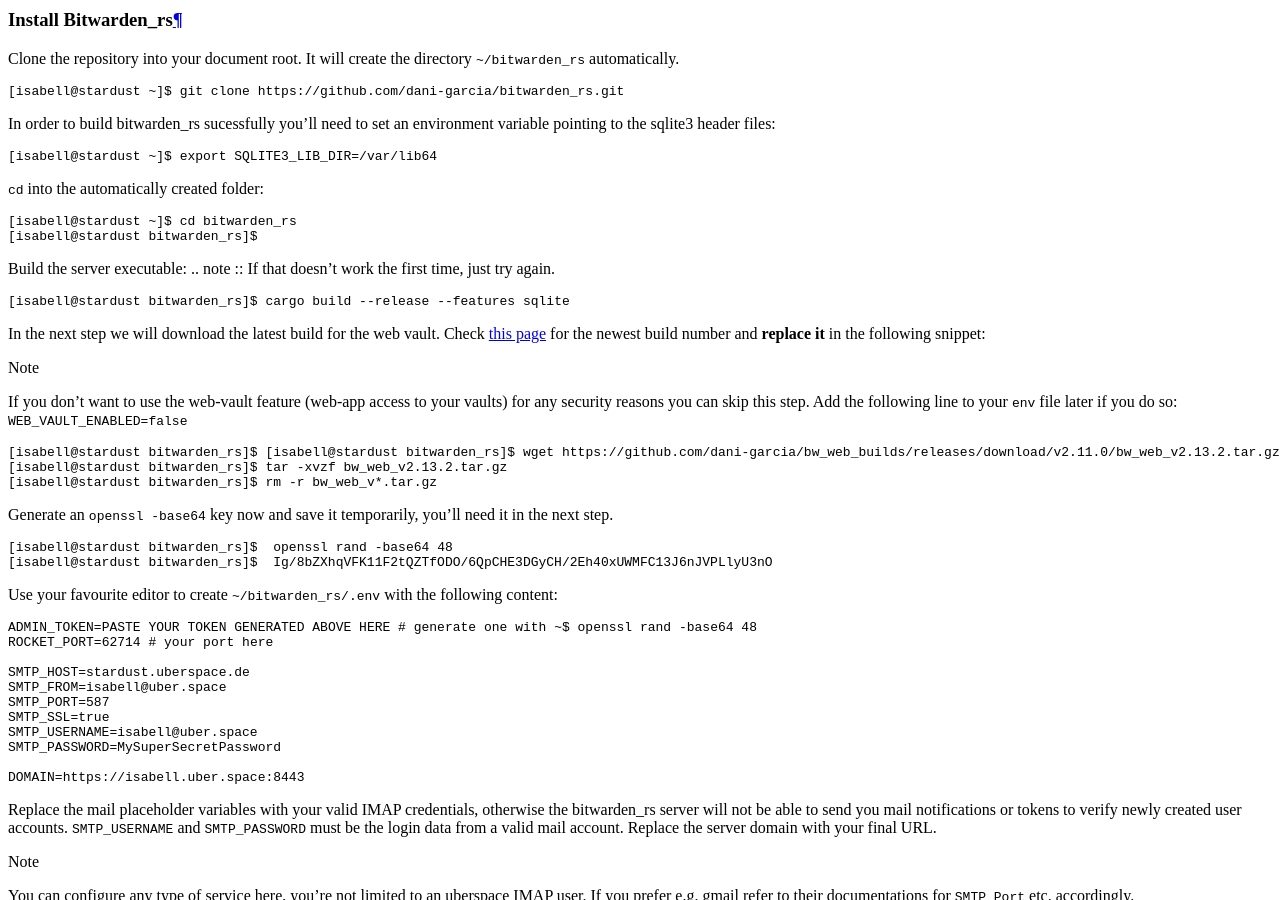
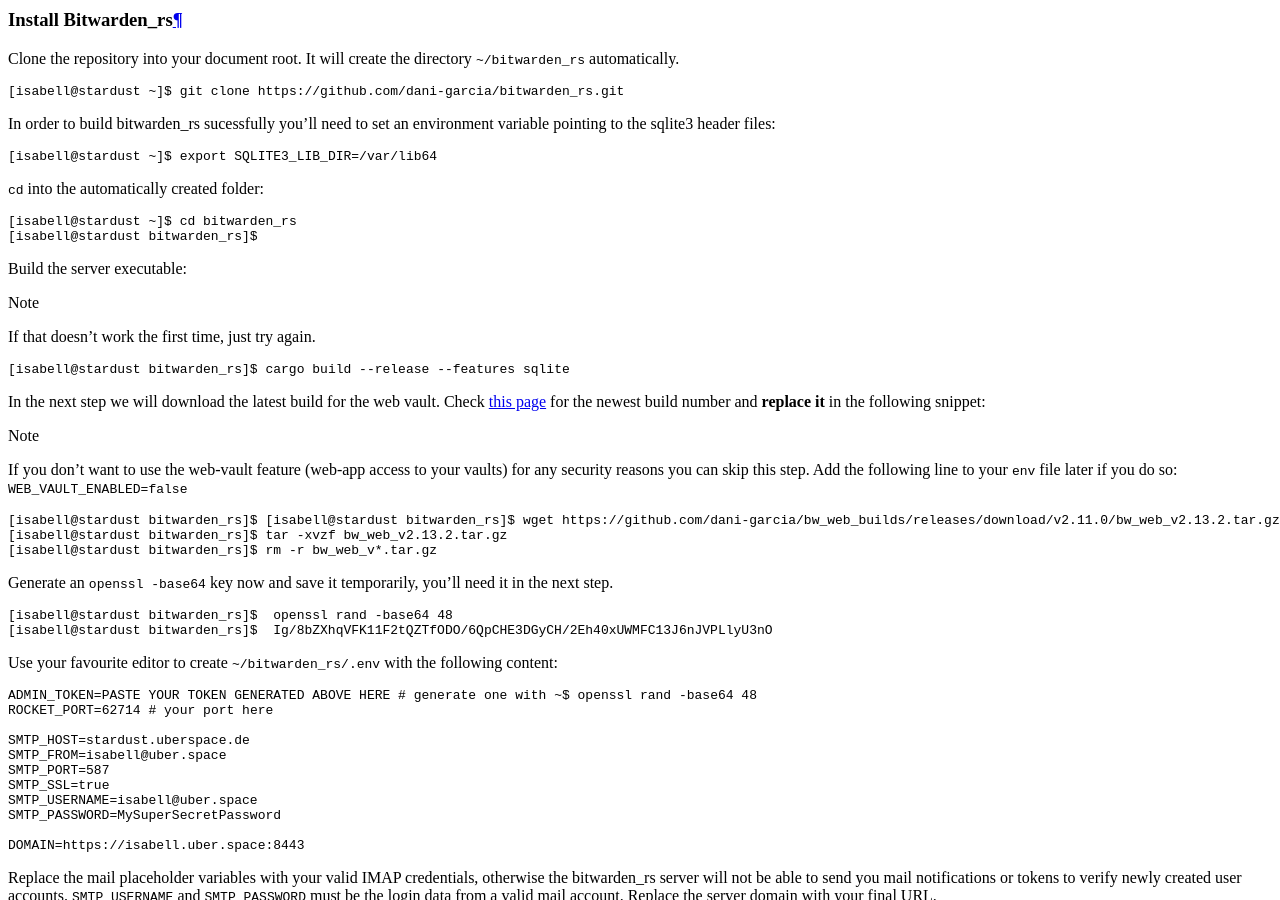
Before and after one commit to Uberspace/lab, a Sphinx documentation site: the page built from source/guide_bitwarden.rst, in a window 1280 px wide and 900 px high, scrolled down 5347 px. Built offline with Sphinx 7.4.7 and the Read the Docs theme 2.0.0, drawn with Linux system fonts in a browser that asks for light colours.

```diff
--- a/source/guide_bitwarden.rst
+++ b/source/guide_bitwarden.rst
@@ -147,6 +147,7 @@ In order to build bitwarden_rs  sucessfully you'll need to set an environment va
  [isabell@stardust bitwarden_rs]$
 
 Build the server executable:
+
 .. note :: If that doesn't work the first time, just try again.
 
 .. code-block:: console
@@ -193,6 +194,7 @@ Replace the mail placeholder variables with your valid IMAP credentials, otherwi
 ``SMTP_USERNAME`` and ``SMTP_PASSWORD`` must be the login data from a valid mail account. Replace the server domain with your final URL.
 
 .. note :: You can configure any type of service here, you're not limited to an uberspace IMAP user. If you prefer e.g. gmail refer to their documentations for ``SMTP_Port`` etc. accordingly.
+
 You can edit other options, look into .env.template to see a list of available options.
 
 
@@ -202,9 +204,8 @@ Configuration
 Setup web backend
 -----------------
 
-.. note::
+.. note:: Enter the port you configured in the ``env`` file before.
 
-    Enter the port you configured in the ``env`` file before.
 If you want to use a subdomain refer to the :manual:`web-backend manual <web-backends>`.
 
 .. include:: includes/web-backend.rst
@@ -283,7 +284,6 @@ To restore your database simply overwrite ``db.sqlite3`` with ``backup.sqlite3``
 
  [isabell@stardust ~]$ supervisorctl restart bitwarden_rs
 
-
 Hardening
 ---------
 
@@ -324,7 +324,6 @@ Use your favourite editor to edit ``~/bitwarden_rs/.env`` and add the the follow
 
  SHOW_PASSWORD_HINT=false
 
-
 Update
 ======
 
@@ -364,7 +363,6 @@ This guide is based on the official `bitwarden_rs documentation`_ as well as the
 .. _feed: https://github.com/dani-garcia/bitwarden_rs/releases
 .. _GNU General Public License: https://roundcube.net/license/
 
-
 ----
 
 Tested with Bitwarden_rs 2.13.2, Uberspace 7.5.1.0
```
